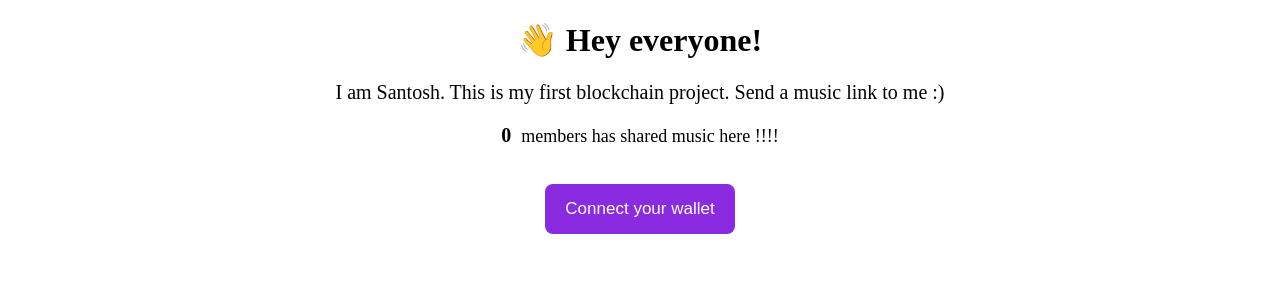
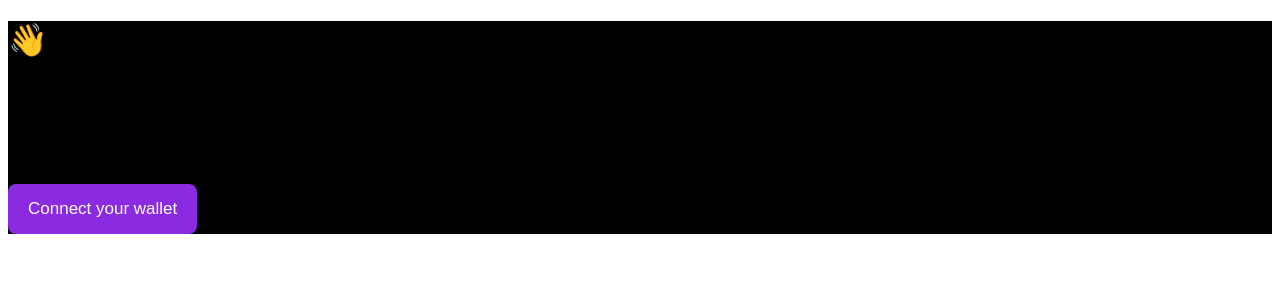
Before and after one commit to kgsantosh770/Blockchain-Music-Point, a React (Create React App) app in the folder music-point-webapp/: page / in a window 1280 px wide. Shown: the top 300 px of the page. Built offline with nearby package versions, Linux system fonts and the light colour scheme.

Commit message:
folder structure change

```diff
--- a/music-point-webapp/src/App.tsx
+++ b/music-point-webapp/src/App.tsx
@@ -1,10 +1,13 @@
-import React, { FormEvent, useState, useEffect } from 'react';
-import "./scss/App.scss";
-import LinkInput from "./components/LinkInput";
-import MusicBox from './components/MusicBox';
-import ConnectToWallet from './components/ConnectToWalletButton';
+import { FormEvent, useState } from 'react'
+
+import Hero from "./components/Hero"
+import LinkInput from "./components/LinkInput"
+import MusicBox from './components/MusicBox'
+import ConnectToWallet from './components/ConnectToWalletButton'
 import { useWalletContext } from "./WalletContext"
-import { ContractPostMusic, ContractGetMusicCount } from "./contracts/MusicPointFunctions"
+
+import "./scss/components/App.scss"
+
 
 function App() {
 
@@ -18,12 +21,6 @@ function App() {
   interface AllMusic extends Array<Music> { }
 
   const [allMusicData, setAllMusicData] = useState<AllMusic>([]);
-  const [totalMusic, setTotalMusic] = useState(0);
-
-  useEffect(()=>{
-    ContractGetMusicCount()
-      .then(res => setTotalMusic(res))
-  },[])
 
   const musicBoxes = allMusicData.map((data, i) =>
     <MusicBox key={i} owner={data.owner} musicUrl={data.musicUrl} />
@@ -35,24 +32,15 @@ function App() {
       owner: _owner,
       musicUrl: _musicUrl,
     }
-    ContractPostMusic(_musicUrl)
-      .then(() => setAllMusicData([newMusicObject, ...allMusicData]))
-      .then(() => setTotalMusic(prevCount => prevCount+1))
+    // ContractPostMusic(_musicUrl)
+    //   .then(() => setAllMusicData([newMusicObject, ...allMusicData]))
+    //   .then(() => setTotalMusic(prevCount => prevCount+1))
   }
 
 
   return (
     <div className="App">
-      <h1>👋 Hey everyone!</h1>
-      <div className="bio">
-        I am Santosh. This is my first blockchain project. Send a music link to me :)
-      </div>
-      <div className='total-music'>
-        <span className="count">
-          {totalMusic}
-        </span>
-        members has shared music here !!!!
-      </div>
+      <Hero />
       <ConnectToWallet />
       {currentAccount.length !== 0 &&
         <>
--- a/music-point-webapp/src/components/ConnectToWalletButton.tsx
+++ b/music-point-webapp/src/components/ConnectToWalletButton.tsx
@@ -1,5 +1,5 @@
 import { useState } from "react";
-import "../scss/ConnectToWallet.scss"
+import "../scss/components/ConnectToWallet.scss"
 import { useWalletContext } from "../WalletContext"
 
 export default function ConnectToWalletButton() {
--- a/music-point-webapp/src/components/LinkInput.tsx
+++ b/music-point-webapp/src/components/LinkInput.tsx
@@ -1,5 +1,5 @@
-import React, { FormEvent, useEffect, useState, useRef } from "react"
-import "../scss/LinkInput.scss"
+import { FormEvent, useEffect, useState, useRef } from "react"
+import "../scss/components/LinkInput.scss"
 import { useWalletContext } from "../WalletContext"
 
 interface Props {
--- a/music-point-webapp/src/components/MusicBox.tsx
+++ b/music-point-webapp/src/components/MusicBox.tsx
@@ -1,5 +1,4 @@
-import React from "react";
-import "../scss/MusicBox.scss";
+import "../scss/components/MusicBox.scss";
 
 interface Props {
     owner: string,
--- a/music-point-webapp/src/index.tsx
+++ b/music-point-webapp/src/index.tsx
@@ -1,6 +1,8 @@
 import ReactDOM from 'react-dom/client';
 import App from './App';
 import {WalletContextProvider} from "./WalletContext"
+
+import "./scss/base/global.scss"
 
 const root = ReactDOM.createRoot(
   document.getElementById('root') as HTMLElement
--- /dev/null
+++ b/music-point-webapp/src/scss/base/global.scss
@@ -0,0 +1,3 @@
+body {
+    padding: 0;
+}
--- /dev/null
+++ b/music-point-webapp/src/scss/components/App.scss
@@ -0,0 +1,3 @@
+.App{
+    background: black;
+}
--- a/music-point-webapp/src/scss/App.scss
+++ b/music-point-webapp/src/scss/components/Hero.scss
@@ -1,15 +1,16 @@
-.App{
-    text-align: center;
+.hero {
     .bio {
         font-size: 20px;
         padding-bottom: 20px;
     }
+
     .total-music {
-        .count{
+        .count {
             font-size: 20px;
             font-weight: bold;
             margin-right: 10px;
         }
+
         font-size: 18px;
         margin: 0 0 17px 0;
     }
```
Also changed, not shown: music-point-webapp/src/scss/components/ConnectToWallet.scss (renamed from music-point-webapp/src/scss/ConnectToWallet.scss), music-point-webapp/src/scss/components/LinkInput.scss (renamed from music-point-webapp/src/scss/LinkInput.scss), music-point-webapp/src/scss/components/MusicBox.scss (renamed from music-point-webapp/src/scss/MusicBox.scss).
